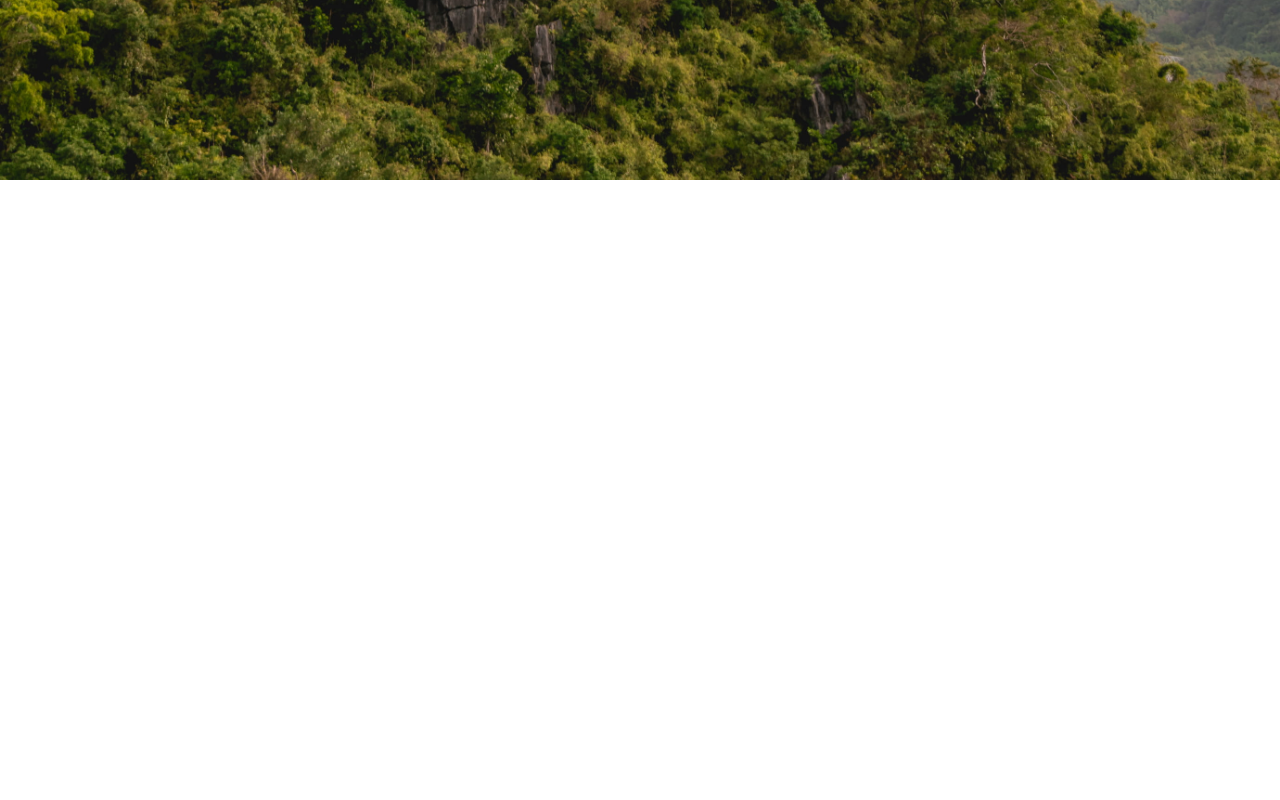
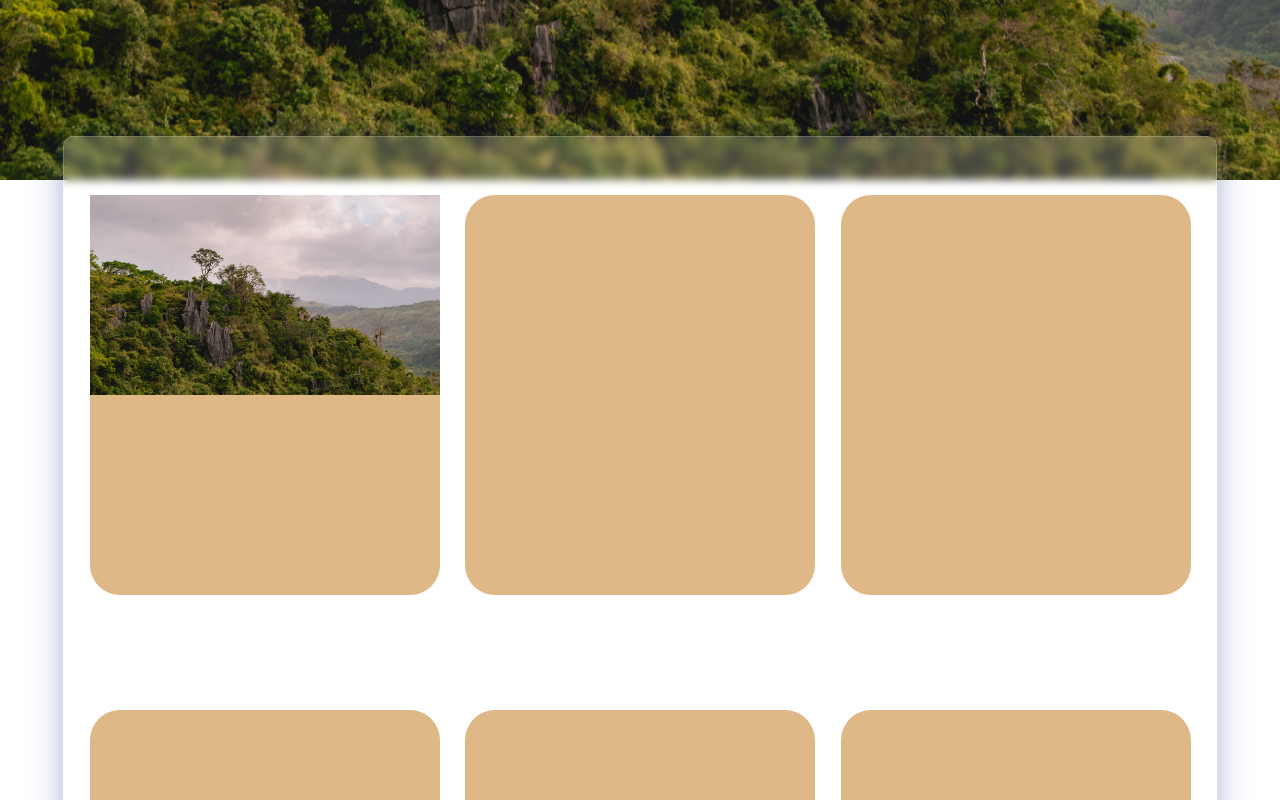
Before and after one commit to BuwieSit/ecovip_web, a React (Create React App) app: page / in a window 1280 px wide. Shown: the part 700-1500 px from the top of the page. Before the commit the page ends 1220 px from the top, so only its background shows below. Built offline with nearby package versions, Linux system fonts and the light colour scheme; a web font is replaced by a local one.

Commit message:
package divs

```diff
--- a/src/App.js
+++ b/src/App.js
@@ -1,6 +1,7 @@
 
 import Head from './pages/HeaderFolder/header.js';
 import Home from './pages/Home/Home.js';
+import Content from './pages/Content/content.js';
 
 function App() {
 
@@ -8,6 +9,7 @@ function App() {
     <>
       <Head />
       <Home />
+      <Content />
     </>
 
 
--- a/src/pages/Content/content.css
+++ b/src/pages/Content/content.css
@@ -0,0 +1,39 @@
+:root {
+
+}
+
+.main-wrapper {
+    background-color: black;
+    margin: auto;
+    width: 90%;
+    height: max-content;
+    display: flex;
+    flex-wrap: wrap;
+    justify-content: space-evenly;
+    align-items: center;
+    background: rgba( 255, 255, 255, 0.2 );
+    box-shadow: 0 8px 32px 0 rgba( 31, 38, 135, 0.37 );
+    backdrop-filter: blur( 4px );
+    -webkit-backdrop-filter: blur( 4px );
+    border-radius: 10px;
+    border: 1px solid rgba( 255, 255, 255, 0.18 );
+}
+
+.package-wrapper {
+    width: 350px;
+    height: 400px;
+    background-color: burlywood;
+    margin-top: 5%;
+    margin-bottom: 5%;
+    border-radius: 30px;
+}
+.img-wrapper {
+    width: 100%;
+    height: 50%;
+    background-color: black;
+}
+#package-img {
+    width: 100%;
+    height: 100%;
+    object-fit: cover;
+}
--- a/src/pages/Content/content.js
+++ b/src/pages/Content/content.js
@@ -1,11 +1,32 @@
 import '../../components/assets/global.css';
 import './content.css';
+import masungi from '../../components/assets/masungi.jpg';
 
 function Content() {
 
     return(
 
-        <div></div>
+        <div className='main-wrapper'>
+            <div className='package-wrapper'>
+                <div className='img-wrapper'><img src={masungi} alt='Destination-picture' id='package-img'></img></div>
+            </div>
+            <div className='package-wrapper'>
+
+            </div>
+            <div className='package-wrapper'>
+
+            </div>
+            <div className='package-wrapper'>
+
+            </div>
+            <div className='package-wrapper'>
+
+            </div>
+            <div className='package-wrapper'>
+
+            </div>
+
+        </div>
 
     );
 }
--- a/src/pages/Home/home.css
+++ b/src/pages/Home/home.css
@@ -12,5 +12,5 @@
 }
 
 .margin {
-    margin-top: 50%;
+    margin-top: 20%;
 }
```
